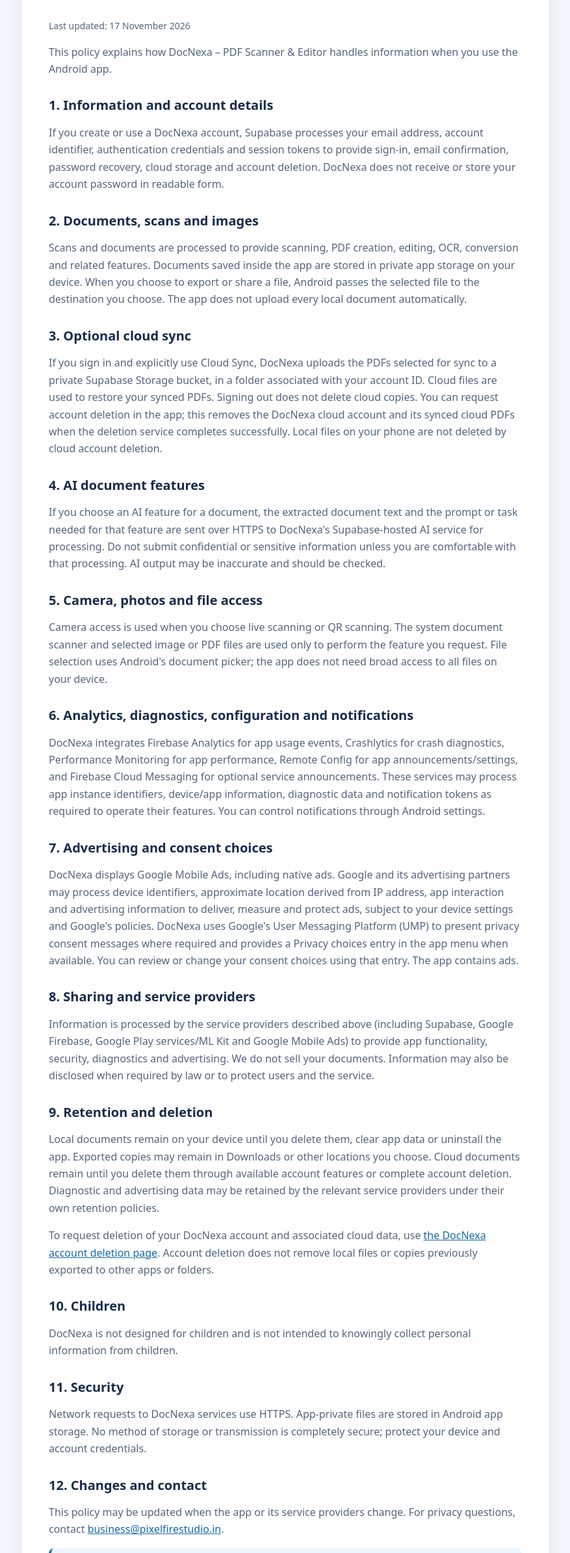
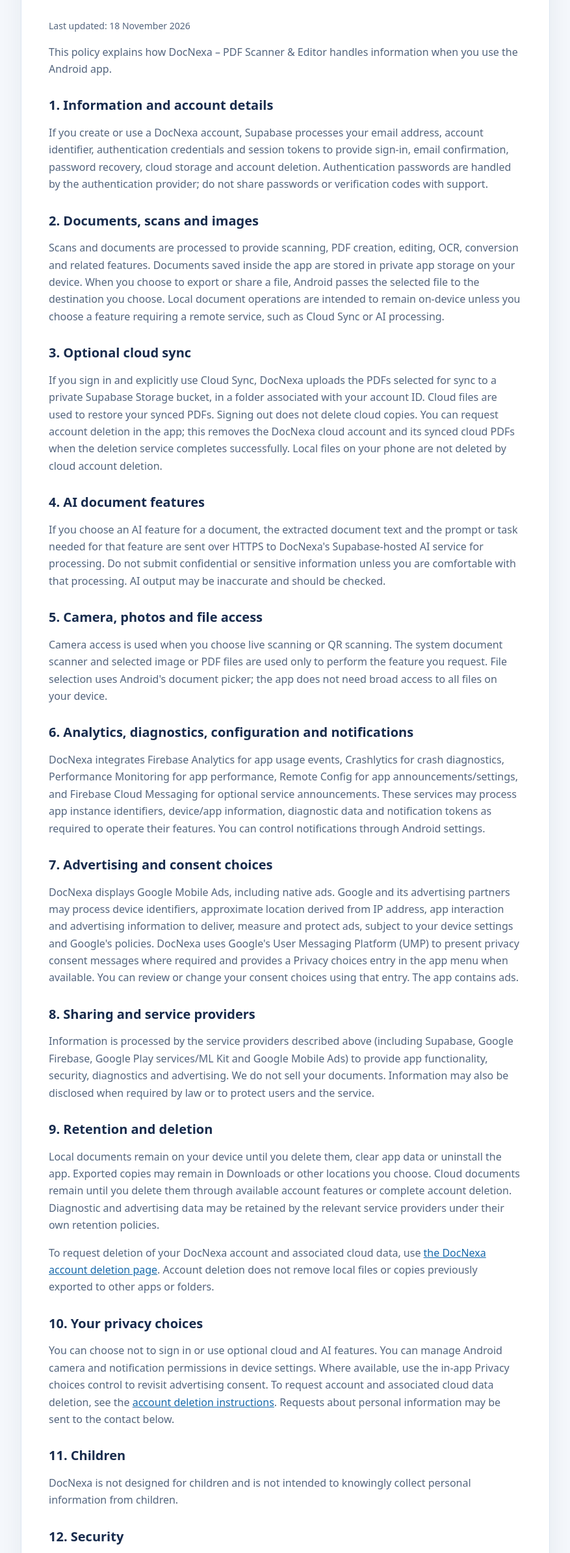
Before and after one commit to RaviVadhiya11/smart-pdf-scanner-pro, a plain HTML site: page docs/privacy-policy.html in a window 1280 px wide. Shown: the part 158-2548 px from the top of the page at 65% size, without its empty margins (201-1078 px from the left). Drawn offline with Linux system fonts and the light colour scheme.

Commit message:
Refresh privacy choices and link DocNexa terms

```diff
--- a/docs/privacy-policy.html
+++ b/docs/privacy-policy.html
@@ -2,10 +2,10 @@
 <html lang="en"><head><meta charset="utf-8"><meta name="viewport" content="width=device-width,initial-scale=1"><meta name="robots" content="index,follow"><title>DocNexa Privacy Policy</title><style>
 :root{color-scheme:light;--ink:#172b4d;--muted:#53657e;--line:#dce6f2;--blue:#1769aa}*{box-sizing:border-box}body{margin:0;background:#f4f7fb;color:var(--ink);font:16px/1.65 system-ui,-apple-system,Segoe UI,Roboto,sans-serif}.wrap{max-width:850px;margin:32px auto;padding:0 18px}.card{background:white;border:1px solid var(--line);border-radius:18px;padding:clamp(22px,5vw,42px);box-shadow:0 12px 34px #1a365010}h1,h2{line-height:1.25}h1{font-size:clamp(28px,5vw,38px)}h2{font-size:20px;margin-top:30px}p,li{color:var(--muted)}a{color:var(--blue)}.date{color:var(--muted);font-size:14px}.note{padding:14px 16px;border-left:4px solid var(--blue);background:#eef6ff;border-radius:8px}
 </style></head><body><main class="wrap"><article class="card">
-<h1>DocNexa Privacy Policy</h1><p class="date">Last updated: 17 November 2026</p>
+<h1>DocNexa Privacy Policy</h1><p class="date">Last updated: 18 November 2026</p>
 <p>This policy explains how DocNexa – PDF Scanner &amp; Editor handles information when you use the Android app.</p>
-<h2>1. Information and account details</h2><p>If you create or use a DocNexa account, Supabase processes your email address, account identifier, authentication credentials and session tokens to provide sign-in, email confirmation, password recovery, cloud storage and account deletion. DocNexa does not receive or store your account password in readable form.</p>
-<h2>2. Documents, scans and images</h2><p>Scans and documents are processed to provide scanning, PDF creation, editing, OCR, conversion and related features. Documents saved inside the app are stored in private app storage on your device. When you choose to export or share a file, Android passes the selected file to the destination you choose. The app does not upload every local document automatically.</p>
+<h2>1. Information and account details</h2><p>If you create or use a DocNexa account, Supabase processes your email address, account identifier, authentication credentials and session tokens to provide sign-in, email confirmation, password recovery, cloud storage and account deletion. Authentication passwords are handled by the authentication provider; do not share passwords or verification codes with support.</p>
+<h2>2. Documents, scans and images</h2><p>Scans and documents are processed to provide scanning, PDF creation, editing, OCR, conversion and related features. Documents saved inside the app are stored in private app storage on your device. When you choose to export or share a file, Android passes the selected file to the destination you choose. Local document operations are intended to remain on-device unless you choose a feature requiring a remote service, such as Cloud Sync or AI processing.</p>
 <h2>3. Optional cloud sync</h2><p>If you sign in and explicitly use Cloud Sync, DocNexa uploads the PDFs selected for sync to a private Supabase Storage bucket, in a folder associated with your account ID. Cloud files are used to restore your synced PDFs. Signing out does not delete cloud copies. You can request account deletion in the app; this removes the DocNexa cloud account and its synced cloud PDFs when the deletion service completes successfully. Local files on your phone are not deleted by cloud account deletion.</p>
 <h2>4. AI document features</h2><p>If you choose an AI feature for a document, the extracted document text and the prompt or task needed for that feature are sent over HTTPS to DocNexa's Supabase-hosted AI service for processing. Do not submit confidential or sensitive information unless you are comfortable with that processing. AI output may be inaccurate and should be checked.</p>
 <h2>5. Camera, photos and file access</h2><p>Camera access is used when you choose live scanning or QR scanning. The system document scanner and selected image or PDF files are used only to perform the feature you request. File selection uses Android's document picker; the app does not need broad access to all files on your device.</p>
@@ -13,8 +13,8 @@
 <h2>7. Advertising and consent choices</h2><p>DocNexa displays Google Mobile Ads, including native ads. Google and its advertising partners may process device identifiers, approximate location derived from IP address, app interaction and advertising information to deliver, measure and protect ads, subject to your device settings and Google's policies. DocNexa uses Google's User Messaging Platform (UMP) to present privacy consent messages where required and provides a Privacy choices entry in the app menu when available. You can review or change your consent choices using that entry. The app contains ads.</p>
 <h2>8. Sharing and service providers</h2><p>Information is processed by the service providers described above (including Supabase, Google Firebase, Google Play services/ML Kit and Google Mobile Ads) to provide app functionality, security, diagnostics and advertising. We do not sell your documents. Information may also be disclosed when required by law or to protect users and the service.</p>
 <h2>9. Retention and deletion</h2><p>Local documents remain on your device until you delete them, clear app data or uninstall the app. Exported copies may remain in Downloads or other locations you choose. Cloud documents remain until you delete them through available account features or complete account deletion. Diagnostic and advertising data may be retained by the relevant service providers under their own retention policies.</p><p>To request deletion of your DocNexa account and associated cloud data, use <a href="delete-account.html">the DocNexa account deletion page</a>. Account deletion does not remove local files or copies previously exported to other apps or folders.</p>
-<h2>10. Children</h2><p>DocNexa is not designed for children and is not intended to knowingly collect personal information from children.</p>
-<h2>11. Security</h2><p>Network requests to DocNexa services use HTTPS. App-private files are stored in Android app storage. No method of storage or transmission is completely secure; protect your device and account credentials.</p>
-<h2>12. Changes and contact</h2><p>This policy may be updated when the app or its service providers change. For privacy questions, contact <a href="mailto:business@pixelfirestudio.in?subject=DocNexa%20privacy%20request">business@pixelfirestudio.in</a>.</p>
+<h2>10. Your privacy choices</h2><p>You can choose not to sign in or use optional cloud and AI features. You can manage Android camera and notification permissions in device settings. Where available, use the in-app Privacy choices control to revisit advertising consent. To request account and associated cloud data deletion, see the <a href="delete-account.html">account deletion instructions</a>. Requests about personal information may be sent to the contact below.</p><h2>11. Children</h2><p>DocNexa is not designed for children and is not intended to knowingly collect personal information from children.</p>
+<h2>12. Security</h2><p>Network requests to DocNexa services use HTTPS. App-private files are stored in Android app storage. No method of storage or transmission is completely secure; protect your device and account credentials.</p>
+<h2>13. Changes and contact</h2><p>This policy may be updated when the app or its service providers change. For privacy questions, contact <a href="mailto:business@pixelfirestudio.in?subject=DocNexa%20privacy%20request">business@pixelfirestudio.in</a>.</p>
 <p class="note">Please review this policy and the app's actual Firebase, Supabase and AdMob configuration before publishing. The Play Console Data safety answers must match the SDKs and features enabled in the released build.</p>
-</article></main></body></html>
+<p><a href="terms-of-use.html">Terms of Use</a> · <a href="delete-account.html">Account deletion</a></p></article></main></body></html>
```
